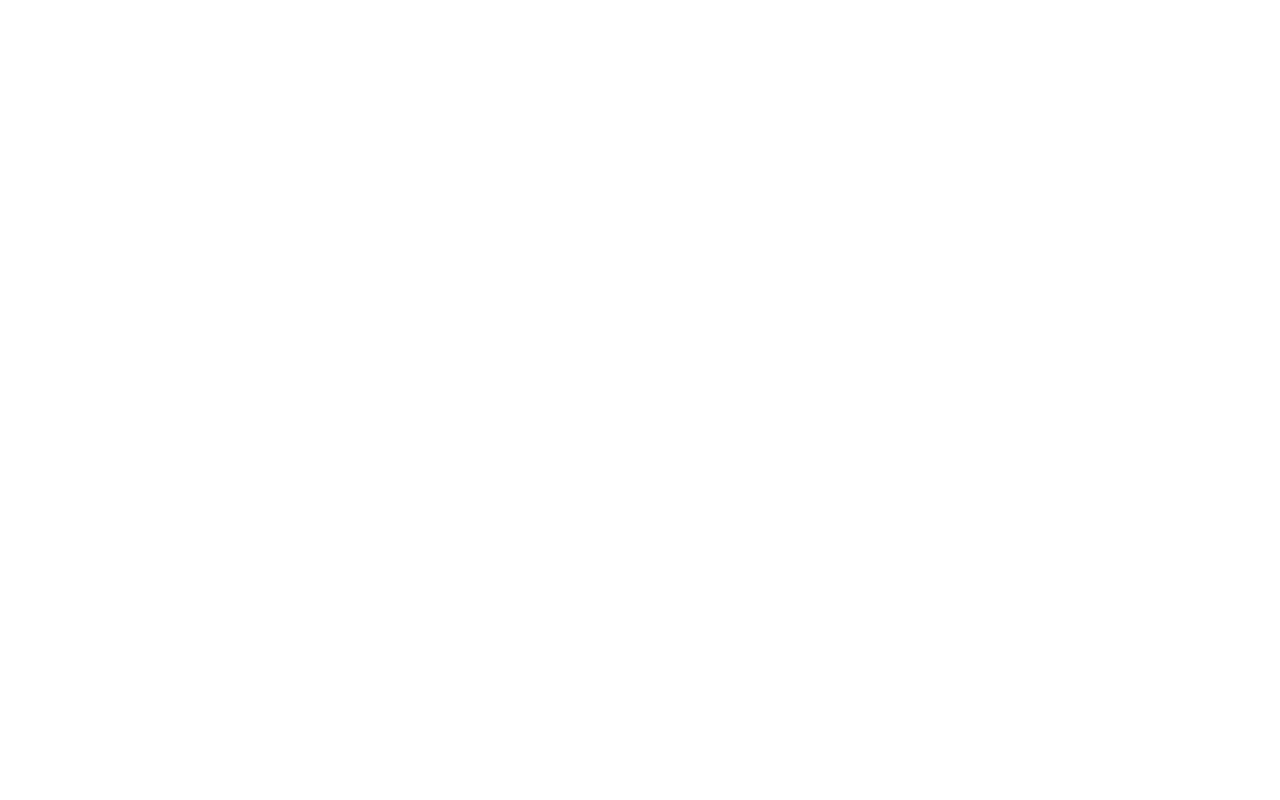
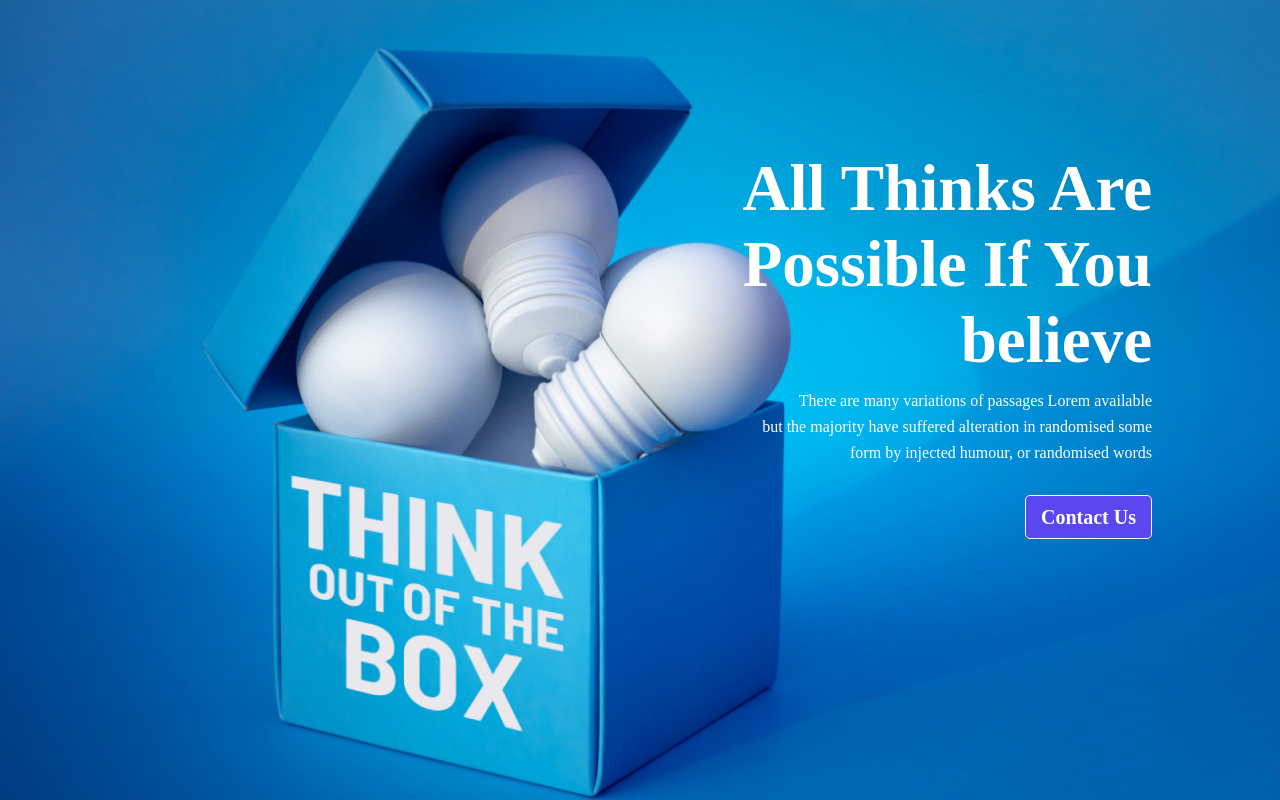
Before and after one commit to Mohosin075/ph-first-assignment-new-year, a plain HTML site: page index.html in a window 1280 px wide. Drawn offline with Linux system fonts and the light colour scheme.

Commit message:
added header section

```diff
--- a/index.html
+++ b/index.html
@@ -8,6 +8,13 @@
     <link rel="stylesheet" href="style.css">
 </head>
 <body>
-
+    <!-- header section -->
+    <header>
+        <div class="header-details container">
+            <h1>All Thinks Are <br>Possible If You<br>believe</h1>
+            <p class="text">There are many variations of passages Lorem  available  <br> but the majority have suffered alteration in randomised  some <br> form  by  injected humour, or randomised words</p>
+            <a href="" class="btn">Contact Us</a>
+        </div>
+    </header>
 </body>
 </html>
--- a/style.css
+++ b/style.css
@@ -0,0 +1,54 @@
+/* Universal styles */
+* {
+  margin: 0;
+  padding: 0;
+}
+/* common styles */
+.container {
+  width: 80%;
+  margin: auto;
+}
+.btn{
+    background-color: #5A47EF;
+    padding: 10px 15px;
+    font-size: 20px;
+    font-weight: 600;
+    border-radius: 5px;
+    outline: none;
+    border: 1px solid #fff;
+    text-decoration: none;
+    color: #FFFFFF;
+    transition: all .5s;
+}
+.btn:hover{
+    color: #e1e1de;
+    border: 1px solid #5A47EF;
+}
+
+.text {
+  font-size: 16px;
+  line-height: 26px;
+  color: #FFFFFF;
+  padding: 10px 0;
+}
+
+/* header section */
+header {
+  background-image: url(images/banner/banner3.png);
+  background-size: cover;
+  height: 100vh;
+  width: 100%;
+}
+.header-details {
+  text-align: right;
+  padding-top: 150px;
+}
+.header-details h1 {
+  font-weight: 700;
+  font-size: 65px;
+  line-height: 76px;
+  color: #fff;
+}
+.header-details p{
+    margin-bottom: 30px;
+}
```
